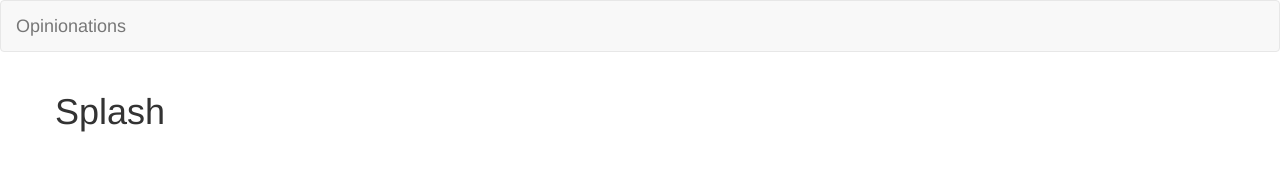
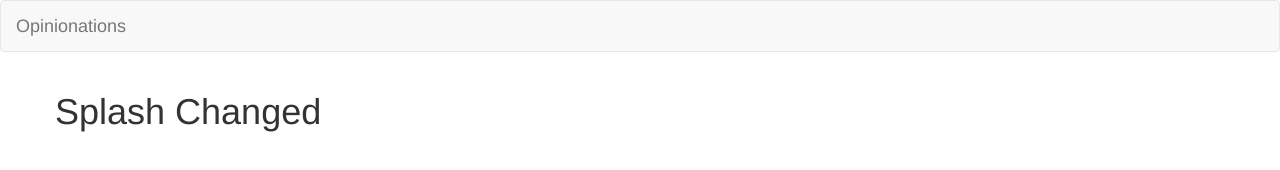
Before and after one commit to edoecohen/opinionations, a website: page web/index.html at #/welcome in a window 1280 px wide. Drawn offline with Linux system fonts and the light colour scheme.

Commit message:
Testing for push to github

```diff
--- a/web/client/splash/splash.html
+++ b/web/client/splash/splash.html
@@ -1 +1 @@
-<h1>Splash</h1>
+<h1>Splash Changed</h1>
```
